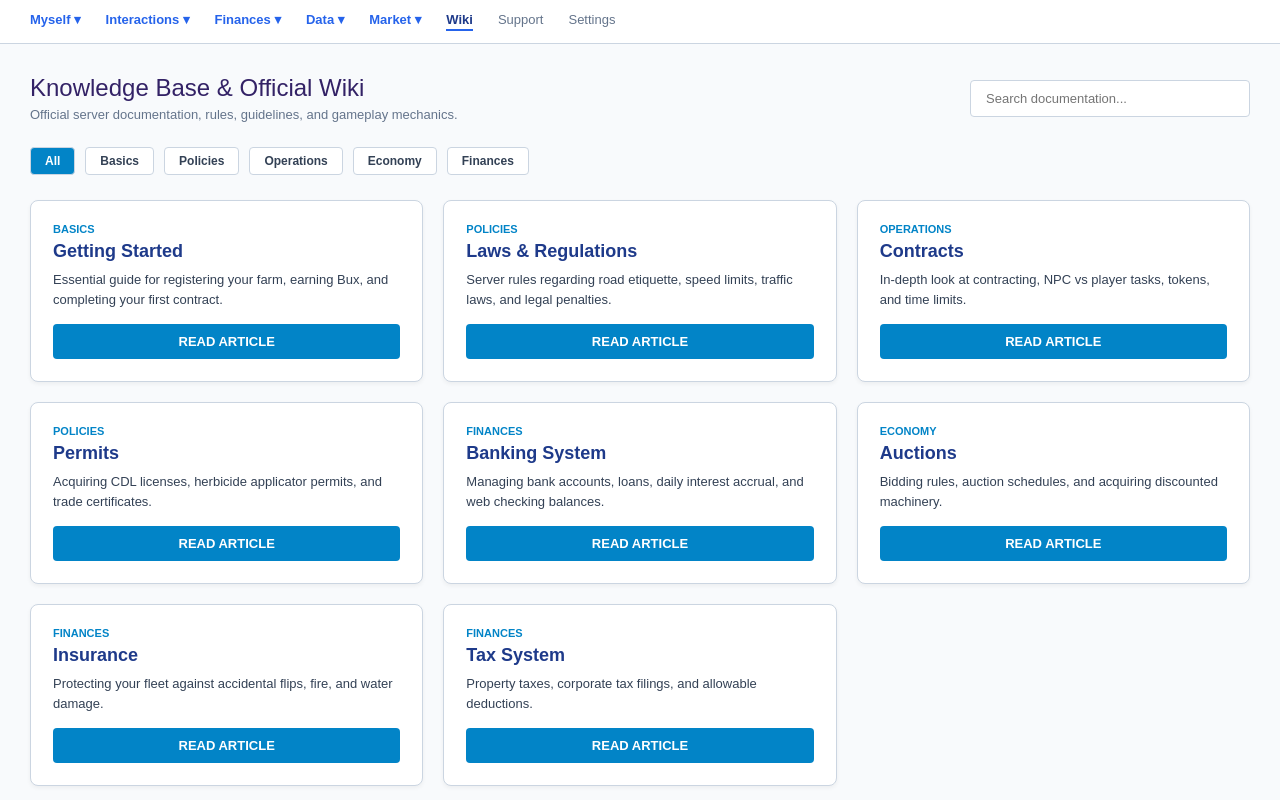
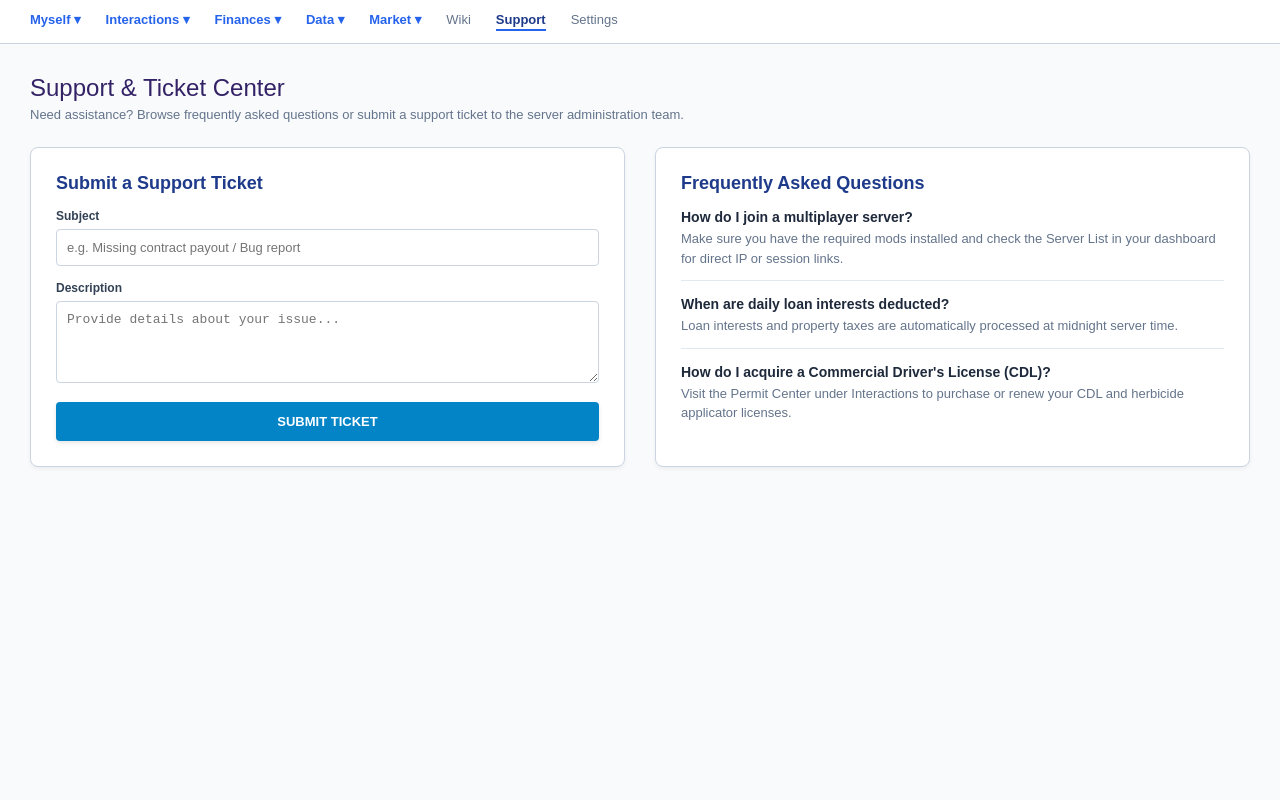
Before and after one commit to Daisyfarm/ctfg-portal, a Next.js app: page /wiki in a window 1280 px wide. Built offline with nearby package versions, Linux system fonts and the light colour scheme.

Commit message:
Update page.tsx

```diff
--- a/app/wiki/page.tsx
+++ b/app/wiki/page.tsx
@@ -1,95 +1,27 @@
 "use client";
 import React, { useState } from 'react';
 
-export default function WikiPage() {
-  const [searchQuery, setSearchQuery] = useState('');
-  const [selectedCategory, setSelectedCategory] = useState('All');
-  const [activeArticle, setActiveArticle] = useState<string | null>(null);
+export default function SupportPage() {
+  const [ticketSubmitted, setTicketSubmitted] = useState(false);
+  const [subject, setSubject] = useState('');
+  const [message, setMessage] = useState('');
 
-  const articles = [
-    {
-      id: 'getting-started',
-      title: 'Getting Started',
-      category: 'Basics',
-      summary: 'Essential guide for registering your farm, earning Bux, and completing your first contract.',
-      content: `So you've signed up, now what? This article is designed to give you the most basic information to starting your farming journey in Farm Simulator Network.
+  const handleSubmit = (e: React.FormEvent) => {
+    e.preventDefault();
+    if (!subject || !message) return;
+    setTicketSubmitted(true);
+    setTimeout(() => {
+      setTicketSubmitted(false);
+      setSubject('');
+      setMessage('');
+    }, 4000);
+  };
 
-How do I earn Bux?
-Bux are earned primarily through doing Contracts. Contracts can be offered by NPCs and by players.
-- Some contracts may require you to have permits to take them. Without the permit, you won't be able to take them.
-- Each contract's pay will vary, and whatever the amount of the contract is will be credited to your web checking account (located at the top of your screen).
-- In addition to Bux, you will earn "Contract Tokens." These can be redeemed later to set up contracts to have people help you on your farm once you have one.
-- You can only take one contract at a time. If you find you can't do the work, you can cancel the contract. If you get part way done and have to go, you can hold an NPC contract for up to 24 hours and return to finish.`
-    },
-    {
-      id: 'laws-regulations',
-      title: 'Laws & Regulations',
-      category: 'Policies',
-      summary: 'Server rules regarding road etiquette, speed limits, traffic laws, and legal penalties.',
-      content: `Adherence to server laws and regulations ensures a smooth, realistic multiplayer environment for everyone.
-- Traffic Laws: Always drive on the right side of the road unless passing. Obey all posted speed limits when operating heavy machinery through town zones.
-- Right of Way: Heavy agricultural transport vehicles and combines yield to emergency services and standard commuter traffic at intersections.
-- Vehicle Resets: Do not abuse vehicle resets to bypass being stuck; use designated towing contracts or winch equipment where possible.`
-    },
-    {
-      id: 'contracts',
-      title: 'Contracts',
-      category: 'Operations',
-      summary: 'In-depth look at contracting, NPC vs player tasks, tokens, and time limits.',
-      content: `Contracts are the lifeblood of early-game progression and cooperative server economy.
-- NPC Contracts: Generated automatically by the system. Can be held for up to 24 hours if interrupted.
-- Player Contracts: Posted by farm owners needing extra hands for harvesting, cultivating, or transport.
-- Payouts: Automatically transferred upon completion verification via server logs.`
-    },
-    {
-      id: 'permits',
-      title: 'Permits',
-      category: 'Policies',
-      summary: 'Acquiring CDL licenses, herbicide applicator permits, and trade certificates.',
-      content: `Certain high-value operations and specialized chemicals require official certification.
-- Herbicide Applicator License: Required before spraying fields. Operating without one results in severe fines.
-- Commercial Driver's License (CDL): Mandatory for driving semi-trucks and hauling heavy commercial trailers across server borders.`
-    },
-    {
-      id: 'banking',
-      title: 'Banking System',
-      category: 'Finances',
-      summary: 'Managing bank accounts, loans, daily interest accrual, and web checking balances.',
-      content: `The banking system tracks all monetary transactions across servers.
-- Loans: Players can take out bank loans (e.g., $150,000 at 3.5% APY). Daily interest is deducted automatically at midnight server time.
-- Checking Accounts: Linked directly to your dashboard for instant payouts from contracts and market sales.`
-    },
-    {
-      id: 'auctions',
-      title: 'Auctions',
-      category: 'Economy',
-      summary: 'Bidding rules, auction schedules, and acquiring discounted machinery.',
-      content: `Auctions allow players to bid on surplus machinery, seized equipment, and prime land plots. All bids are binding and funds are escrowed immediately upon placing a winning bid.`
-    },
-    {
-      id: 'insurance',
-      title: 'Insurance',
-      category: 'Finances',
-      summary: 'Protecting your fleet against accidental flips, fire, and water damage.',
-      content: `Insurance policies cover catastrophic machinery failures and accidental damage incurred during transport or fieldwork. Premium payments are deducted weekly.`
-    },
-    {
-      id: 'tax-system',
-      title: 'Tax System',
-      category: 'Finances',
-      summary: 'Property taxes, corporate tax filings, and allowable deductions.',
-      content: `Servers enforce periodic property and asset taxes based on land acreage and total machinery valuation to keep the in-game economy balanced.`
-    }
+  const faqs = [
+    { q: 'How do I join a multiplayer server?', a: 'Make sure you have the required mods installed and check the Server List in your dashboard for direct IP or session links.' },
+    { q: 'When are daily loan interests deducted?', a: 'Loan interests and property taxes are automatically processed at midnight server time.' },
+    { q: 'How do I acquire a Commercial Driver\'s License (CDL)?', a: 'Visit the Permit Center under Interactions to purchase or renew your CDL and herbicide applicator licenses.' }
   ];
-
-  const filteredArticles = articles.filter(art =>
-    (selectedCategory === 'All' || art.category === selectedCategory) &&
-    (art.title.toLowerCase().includes(searchQuery.toLowerCase()) ||
-     art.summary.toLowerCase().includes(searchQuery.toLowerCase()) ||
-     art.content.toLowerCase().includes(searchQuery.toLowerCase()))
-  );
-
-  const currentArticle = articles.find(a => a.id === activeArticle);
 
   return (
     <div style={{ background: '#f8fafc', minHeight: '100vh', color: '#000', fontFamily: 'Arial, sans-serif' }}>
@@ -101,101 +33,83 @@ Bux are earned primarily through doing Contracts. Contracts can be offered by NP
           <span style={{ cursor: 'pointer' }}>Finances ▾</span>
           <span style={{ cursor: 'pointer' }}>Data ▾</span>
           <span style={{ cursor: 'pointer' }}>Market ▾</span>
-          <span style={{ color: '#1e3a8a', borderBottom: '2px solid #2563eb', paddingBottom: '2px', cursor: 'pointer' }}>Wiki</span>
-          <span style={{ color: '#64748b', fontWeight: 'normal', cursor: 'pointer' }}>Support</span>
+          <span style={{ color: '#64748b', fontWeight: 'normal', cursor: 'pointer' }}>Wiki</span>
+          <span style={{ color: '#1e3a8a', borderBottom: '2px solid #2563eb', paddingBottom: '2px', cursor: 'pointer' }}>Support</span>
           <span style={{ color: '#64748b', fontWeight: 'normal', cursor: 'pointer' }}>Settings</span>
         </div>
       </div>
 
       <div style={{ maxWidth: '1400px', margin: '30px auto', padding: '0 30px' }}>
 
-        {/* Header */}
-        <div style={{ display: 'flex', alignItems: 'center', justifyContent: 'space-between', marginBottom: '25px', flexWrap: 'wrap', gap: '15px' }}>
-          <div>
+        {/* Page Title */}
+        <div style={{ marginBottom: '25px' }}>
           <h1 style={{ fontSize: '24px', fontWeight: 'normal', color: '#332266', margin: '0 0 5px 0' }}>
-              Knowledge Base & Official Wiki
+            Support & Ticket Center
           </h1>
           <p style={{ fontSize: '13px', color: '#64748b', margin: '0' }}>
-              Official server documentation, rules, guidelines, and gameplay mechanics.
+            Need assistance? Browse frequently asked questions or submit a support ticket to the server administration team.
           </p>
         </div>
+
+        <div style={{ display: 'grid', gridTemplateColumns: 'repeat(auto-fit, minmax(320px, 1fr))', gap: '30px' }}>
+
+          {/* Submit Ticket Form */}
+          <div style={{ background: '#fff', border: '1px solid #cbd5e1', borderRadius: '8px', padding: '25px', boxShadow: '0 2px 4px rgba(0,0,0,0.05)' }}>
+            <h3 style={{ fontSize: '18px', fontWeight: 'bold', color: '#1e3a8a', margin: '0 0 15px 0' }}>Submit a Support Ticket</h3>
+
+            {ticketSubmitted ? (
+              <div style={{ background: '#dcfce7', color: '#16a34a', padding: '15px', borderRadius: '6px', fontSize: '13px', fontWeight: 'bold', textAlign: 'center' }}>
+                Support ticket submitted successfully! An admin will review it shortly.
+              </div>
+            ) : (
+              <form onSubmit={handleSubmit} style={{ display: 'flex', flexDirection: 'column', gap: '15px' }}>
+                <div>
+                  <label style={{ display: 'block', fontSize: '12px', fontWeight: 'bold', color: '#334155', marginBottom: '6px' }}>Subject</label>
                   <input
                     type="text"
-            placeholder="Search documentation..."
-            value={searchQuery}
-            onChange={(e) => setSearchQuery(e.target.value)}
-            style={{ padding: '10px 15px', width: '280px', background: '#fff', color: '#000', border: '1px solid #cbd5e1', borderRadius: '4px', fontSize: '13px', boxSizing: 'border-box' }}
+                    placeholder="e.g. Missing contract payout / Bug report"
+                    value={subject}
+                    onChange={(e) => setSubject(e.target.value)}
+                    style={{ width: '100%', padding: '10px', background: '#fff', color: '#000', border: '1px solid #cbd5e1', borderRadius: '4px', fontSize: '13px', boxSizing: 'border-box' }}
+                    required
                   />
                 </div>
-
-        {/* Category Filters */}
-        <div style={{ display: 'flex', gap: '10px', marginBottom: '25px', flexWrap: 'wrap' }}>
-          {['All', 'Basics', 'Policies', 'Operations', 'Economy', 'Finances'].map((cat) => (
+                <div>
+                  <label style={{ display: 'block', fontSize: '12px', fontWeight: 'bold', color: '#334155', marginBottom: '6px' }}>Description</label>
+                  <textarea
+                    rows={4}
+                    placeholder="Provide details about your issue..."
+                    value={message}
+                    onChange={(e) => setMessage(e.target.value)}
+                    style={{ width: '100%', padding: '10px', background: '#fff', color: '#000', border: '1px solid #cbd5e1', borderRadius: '4px', fontSize: '13px', boxSizing: 'border-box', resize: 'vertical' }}
+                    required
+                  />
+                </div>
                 <button
-              key={cat}
-              onClick={() => { setSelectedCategory(cat); setActiveArticle(null); }}
-              style={{
-                background: selectedCategory === cat && !activeArticle ? '#0284c7' : '#fff',
-                color: selectedCategory === cat && !activeArticle ? '#fff' : '#334155',
-                border: '1px solid #cbd5e1',
-                padding: '6px 14px',
-                fontWeight: 'bold',
-                borderRadius: '4px',
-                cursor: 'pointer',
-                fontSize: '12px'
-              }}
+                  type="submit"
+                  style={{ background: '#0284c7', color: '#fff', border: 'none', padding: '12px', fontWeight: 'bold', borderRadius: '4px', cursor: 'pointer', fontSize: '13px', boxShadow: '0 2px 4px rgba(0,0,0,0.1)' }}
                 >
-              {cat}
+                  SUBMIT TICKET
                 </button>
-          ))}
-          {activeArticle && (
-            <button
-              onClick={() => setActiveArticle(null)}
-              style={{ background: '#334155', color: '#fff', border: 'none', padding: '6px 14px', fontWeight: 'bold', borderRadius: '4px', cursor: 'pointer', fontSize: '12px' }}
-            >
-              ← Back to Index
-            </button>
+              </form>
             )}
           </div>
 
-        {/* Main Content View */}
-        {activeArticle && currentArticle ? (
-          <div style={{ background: '#fff', border: '1px solid #cbd5e1', borderRadius: '8px', padding: '35px', boxShadow: '0 2px 4px rgba(0,0,0,0.05)' }}>
-            <div style={{ fontSize: '11px', fontWeight: 'bold', color: '#0284c7', textTransform: 'uppercase', marginBottom: '8px' }}>
-              {currentArticle.category}
-            </div>
-            <h2 style={{ fontSize: '26px', fontWeight: 'bold', color: '#1e3a8a', margin: '0 0 20px 0' }}>
-              {currentArticle.title}
-            </h2>
-            <div style={{ fontSize: '14px', color: '#334155', lineHeight: '1.8', whiteSpace: 'pre-line' }}>
-              {currentArticle.content}
-            </div>
-          </div>
-        ) : (
-          <div style={{ display: 'grid', gridTemplateColumns: 'repeat(auto-fit, minmax(320px, 1fr))', gap: '20px' }}>
-            {filteredArticles.map((item) => (
-              <div key={item.id} style={{ background: '#fff', border: '1px solid #cbd5e1', borderRadius: '8px', padding: '22px', boxShadow: '0 2px 4px rgba(0,0,0,0.05)', display: 'flex', flexDirection: 'column', justifyContent: 'space-between' }}>
-                <div>
-                  <div style={{ fontSize: '11px', fontWeight: 'bold', color: '#0284c7', textTransform: 'uppercase', marginBottom: '6px' }}>
-                    {item.category}
-                  </div>
-                  <h3 style={{ fontSize: '18px', fontWeight: 'bold', color: '#1e3a8a', margin: '0 0 8px 0' }}>
-                    {item.title}
-                  </h3>
-                  <p style={{ fontSize: '13px', color: '#334155', margin: '0 0 15px 0', lineHeight: '1.5' }}>
-                    {item.summary}
-                  </p>
-                </div>
-                <button
-                  onClick={() => setActiveArticle(item.id)}
-                  style={{ background: '#0284c7', color: '#fff', border: 'none', padding: '10px', fontWeight: 'bold', borderRadius: '4px', cursor: 'pointer', fontSize: '13px', width: '100%' }}
-                >
-                  READ ARTICLE
-                </button>
+          {/* FAQs */}
+          <div style={{ background: '#fff', border: '1px solid #cbd5e1', borderRadius: '8px', padding: '25px', boxShadow: '0 2px 4px rgba(0,0,0,0.05)' }}>
+            <h3 style={{ fontSize: '18px', fontWeight: 'bold', color: '#1e3a8a', margin: '0 0 15px 0' }}>Frequently Asked Questions</h3>
+
+            <div style={{ display: 'flex', flexDirection: 'column', gap: '15px' }}>
+              {faqs.map((faq, index) => (
+                <div key={index} style={{ paddingBottom: '12px', borderBottom: index !== faqs.length - 1 ? '1px solid #e2e8f0' : 'none' }}>
+                  <div style={{ fontSize: '14px', fontWeight: 'bold', color: '#1e293b', marginBottom: '4px' }}>{faq.q}</div>
+                  <div style={{ fontSize: '13px', color: '#64748b', lineHeight: '1.5' }}>{faq.a}</div>
                 </div>
               ))}
             </div>
-        )}
+          </div>
+
+        </div>
 
       </div>
     </div>
```
Lines whose indentation alone changed are shown as unchanged.
